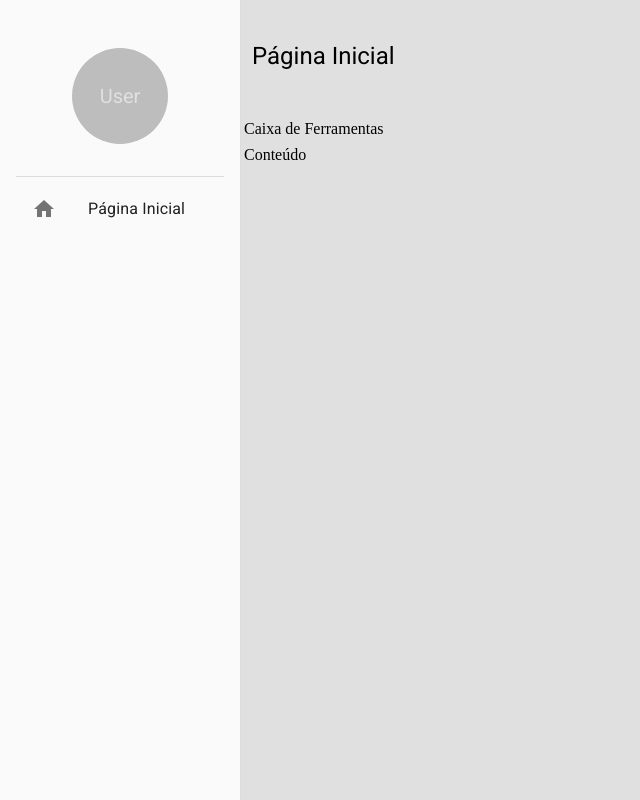
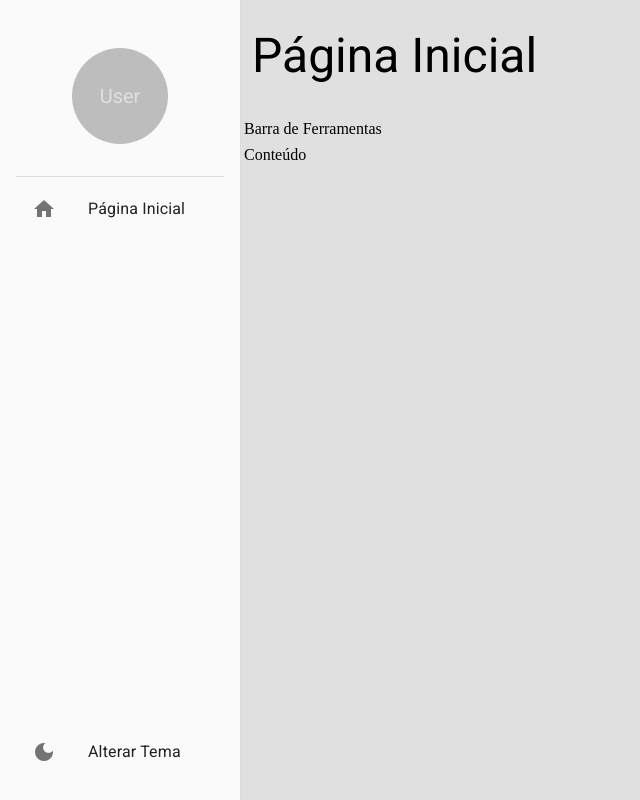
Before and after one commit to MASguilherme/crud-react-com-mui, a React (Create React App) app in the folder crud/: page /pagina-inicial in a window 1280 px wide. Shown: the whole page, without its empty margins (0-640 px from the left). Built offline with nearby package versions, Linux system fonts and the light colour scheme.

Commit message:
configurando layout base

```diff
--- a/crud/src/pages/dashboard/Dashboard.tsx
+++ b/crud/src/pages/dashboard/Dashboard.tsx
@@ -1,7 +1,8 @@
 import { LayoutBaseDePagina } from '../../shared/layouts';
 export const Dashboard = () => {
     return (
-        <LayoutBaseDePagina titulo='Página Inicial'>
+        <LayoutBaseDePagina titulo='Página Inicial'
+            barraDeFerramentas={<>Barra de Ferramentas</>}>
             Conteúdo
         </LayoutBaseDePagina>
     );
--- a/crud/src/shared/components/menu-lateral/MenuLateral.tsx
+++ b/crud/src/shared/components/menu-lateral/MenuLateral.tsx
@@ -13,7 +13,7 @@ import {
 import { Box } from '@mui/system';
 import { useNavigate, useResolvedPath, useMatch } from 'react-router-dom';
 
-import { useDrawerContext } from '../../contexts';
+import { useAppThemeContext, useDrawerContext } from '../../contexts';
 
 interface MenuLateralProps {
     children: React.ReactNode;
@@ -51,11 +51,11 @@ const ListItemLink: React.FC<ListItemLinkProps> = ({ label, icon, to, onClick })
 
 
 export const MenuLateral: React.FC<MenuLateralProps> = ({ children }) => {
-
     const theme = useTheme();
     const smDown = useMediaQuery(theme.breakpoints.down('sm'));
 
     const { isDrawerOpen, toggleDrawer, drawerOption } = useDrawerContext();
+    const { toggleTheme } = useAppThemeContext();
 
     return (
         <>
@@ -90,6 +90,16 @@ export const MenuLateral: React.FC<MenuLateralProps> = ({ children }) => {
                             ))}
                         </List>
                     </Box>
+                    <Box>
+                        <List component='nav'>
+                            <ListItemButton onClick={toggleTheme}>
+                                <ListItemIcon>
+                                    <Icon>dark_mode</Icon>
+                                </ListItemIcon>
+                                <ListItemText primary='Alterar Tema' />
+                            </ListItemButton>
+                        </List>
+                    </Box>
 
                 </Box>
             </Drawer>
--- a/crud/src/shared/layouts/LayoutBaseDePagina.tsx
+++ b/crud/src/shared/layouts/LayoutBaseDePagina.tsx
@@ -1,32 +1,56 @@
-import { Box, IconButton, Icon, Typography, useTheme, useMediaQuery, Theme } from '@mui/material';
+import { ReactNode } from 'react';
+import {
+    Box,
+    IconButton,
+    Icon,
+    Typography,
+    useTheme,
+    useMediaQuery,
+    Theme
+} from '@mui/material';
+
+import { useDrawerContext } from '../contexts';
 
 interface ILayoutBaseDePaginaProps {
     titulo: string;
-
-    children: React.ReactNode;
+    barraDeFerramentas: ReactNode;
+    children: ReactNode;
 }
 
 export const LayoutBaseDePagina: React.FC<ILayoutBaseDePaginaProps> =
-    ({ children, titulo }) => {
+    ({ children, titulo, barraDeFerramentas }) => {
 
         const smDown = useMediaQuery((theme: Theme) => theme.breakpoints.down('sm'));
+        const mdDown = useMediaQuery((theme: Theme) => theme.breakpoints.down('md'));
         const theme = useTheme();
+
+        const { toggleDrawer } = useDrawerContext();
+
         return (
-            <Box height="100%" display="flex" flexDirection="column" gap={1}>
-                <Box display="flex" alignItems="center"
-                    padding={1} height={theme.spacing(12)} gap={1}>
-                    {smDown && (<IconButton>
-                        <Icon>menu</Icon>
-                    </IconButton>)
+            <Box height='100%' display='flex' flexDirection='column' gap={1}>
+                <Box display='flex' alignItems='center'
+                    padding={1} gap={1}
+                    height={theme.spacing(smDown ? 4 : mdDown ? 8 : 12)} >
+                    {smDown &&
+                        (<IconButton onClick={toggleDrawer}>
+                            <Icon>menu</Icon>
+                        </IconButton>)
                     }
-                    <Typography variant='h5' component='h1'>
+                    <Typography
+                        variant={smDown ? 'h5' : mdDown ? 'h4' : 'h3'}
+                        component='h1'
+                        whiteSpace='nowrap'
+                        overflow='hidden'
+                        textOverflow='ellipsis'>
                         {titulo}
                     </Typography>
                 </Box>
-                <Box>
-                    Caixa de Ferramentas
-                </Box>
-                <Box>
+                {barraDeFerramentas &&
+                    (<Box>
+                        {barraDeFerramentas}
+                    </Box>)
+                }
+                <Box flex={1} overflow='auto'>
                     {children}
                 </Box>
             </Box>
--- a/crud/src/shared/themes/Dark.ts
+++ b/crud/src/shared/themes/Dark.ts
@@ -1,8 +1,10 @@
 import { createTheme } from '@mui/material';
 import { indigo, amber } from '@mui/material/colors';
+import { iconButtonClasses } from '@mui/material/IconButton';
 
 export const DarkTheme = createTheme({
     palette: {
+        mode: 'dark',
         primary: {
             main: indigo[50],
             dark: indigo[50],
@@ -16,8 +18,13 @@ export const DarkTheme = createTheme({
             contrastText: amber[50]
         },
         background: {
-            default: '#0A2647',
-            paper: '#205295',
+            default: '#000000',
+            paper: '#080808',
         }
     },
+    typography: {
+        allVariants: {
+            color: '#FFF',
+        }
+    }
 });
```
